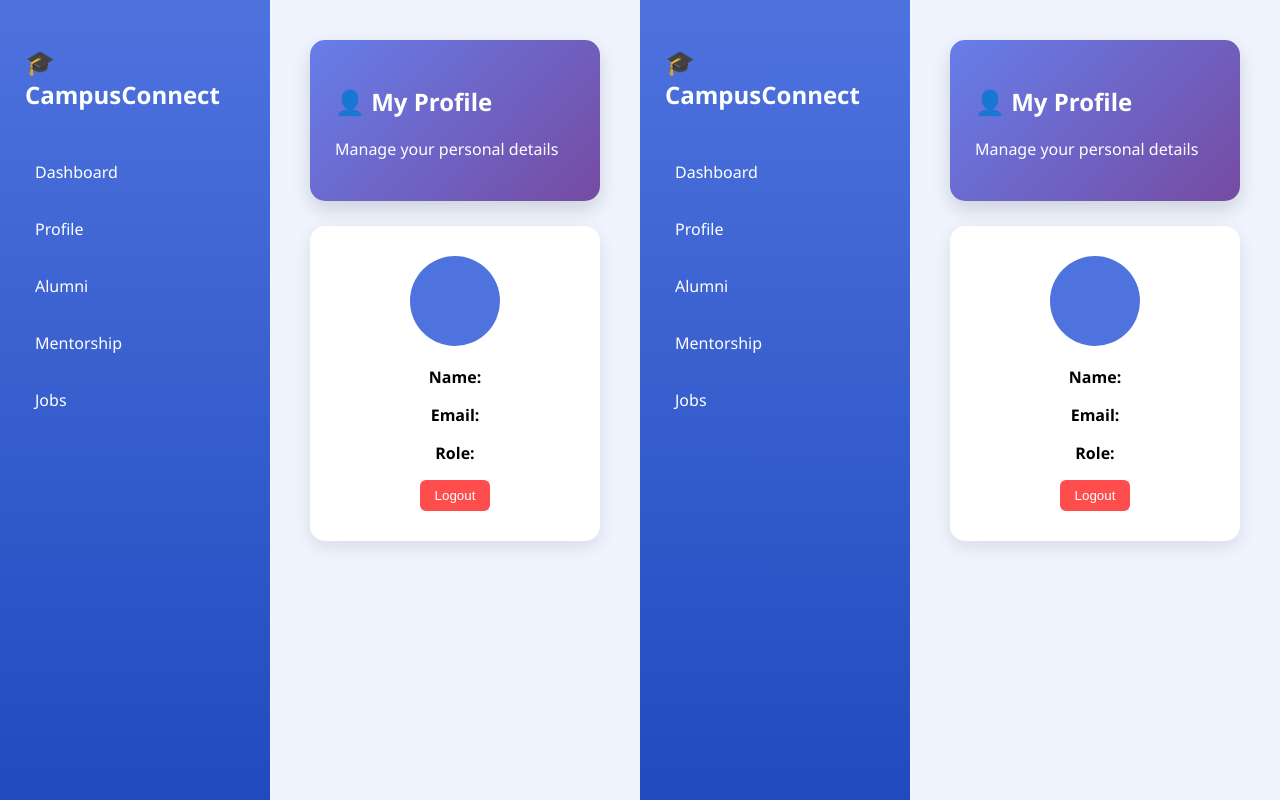
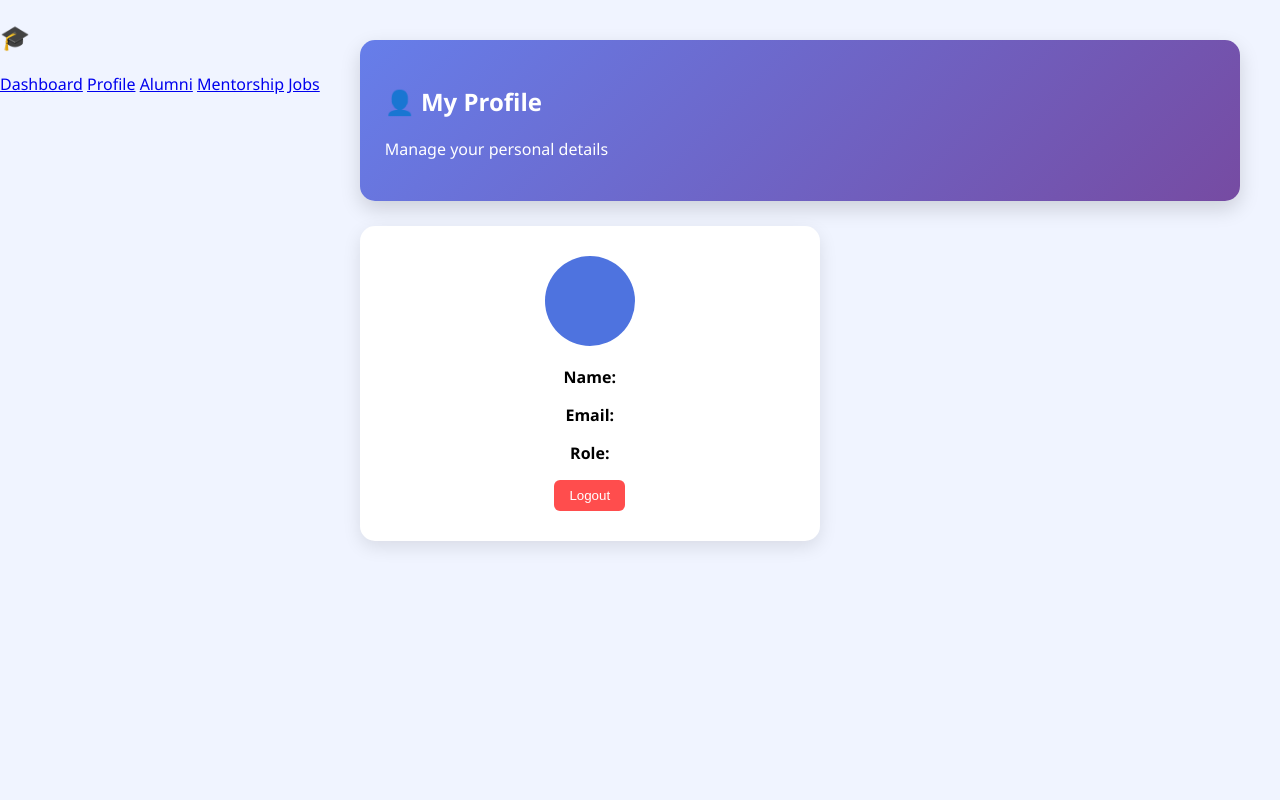
Before and after one commit to MeghanaGanesuni10/Student_alumini_project, a website: page public/profile.html in a window 1280 px wide. Drawn offline with Linux system fonts and the light colour scheme; no server answers.

Commit message:
Update profile.html

```diff
--- a/public/profile.html
+++ b/public/profile.html
@@ -6,8 +6,8 @@
 </head>
 <body class="dashboard-page">
 
-<div class="sidebar">
-    <h2>🎓 CampusConnect</h2>
+<div class=AluminiBridge-Student & Alumini Networking Platform"sidebar">
+    <h2>🎓 </h2>
     <a href="/dashboard">Dashboard</a>
     <a href="/profile">Profile</a>
     <a href="/alumni">Alumni</a>
@@ -52,58 +52,3 @@ fetch('/api/user')
 </script>
 
 </body>
-<!DOCTYPE html>
-<html>
-<head>
-    <title>My Profile</title>
-    <link rel="stylesheet" href="css/style.css">
-</head>
-<body class="dashboard-page">
-
-<div class="sidebar">
-    <h2>🎓 CampusConnect</h2>
-    <a href="/dashboard">Dashboard</a>
-    <a href="/profile">Profile</a>
-    <a href="/alumni">Alumni</a>
-    <a href="/mentorship">Mentorship</a>
-    <a href="/jobs">Jobs</a>
-</div>
-
-<div class="main-content">
-
-    <div class="page-header profile-header">
-        <h2>👤 My Profile</h2>
-        <p>Manage your personal details</p>
-    </div>
-
-    <div class="profile-card">
-        <div class="avatar" id="avatar"></div>
-
-        <p><strong>Name:</strong> <span id="name"></span></p>
-        <p><strong>Email:</strong> <span id="email"></span></p>
-        <p><strong>Role:</strong> <span id="role"></span></p>
-
-        <button class="logout-btn"
-                onclick="window.location.href='/logout'">
-            Logout
-        </button>
-    </div>
-
-</div>
-
-<script>
-fetch('/api/user')
-.then(res => res.json())
-.then(data => {
-    if (data.success) {
-        document.getElementById("name").innerText = data.user.name;
-        document.getElementById("email").innerText = data.user.email;
-        document.getElementById("role").innerText = data.user.role;
-        document.getElementById("avatar").innerText =
-            data.user.name.charAt(0).toUpperCase();
-    }
-});
-</script>
-
-</body>
-</html>
```
